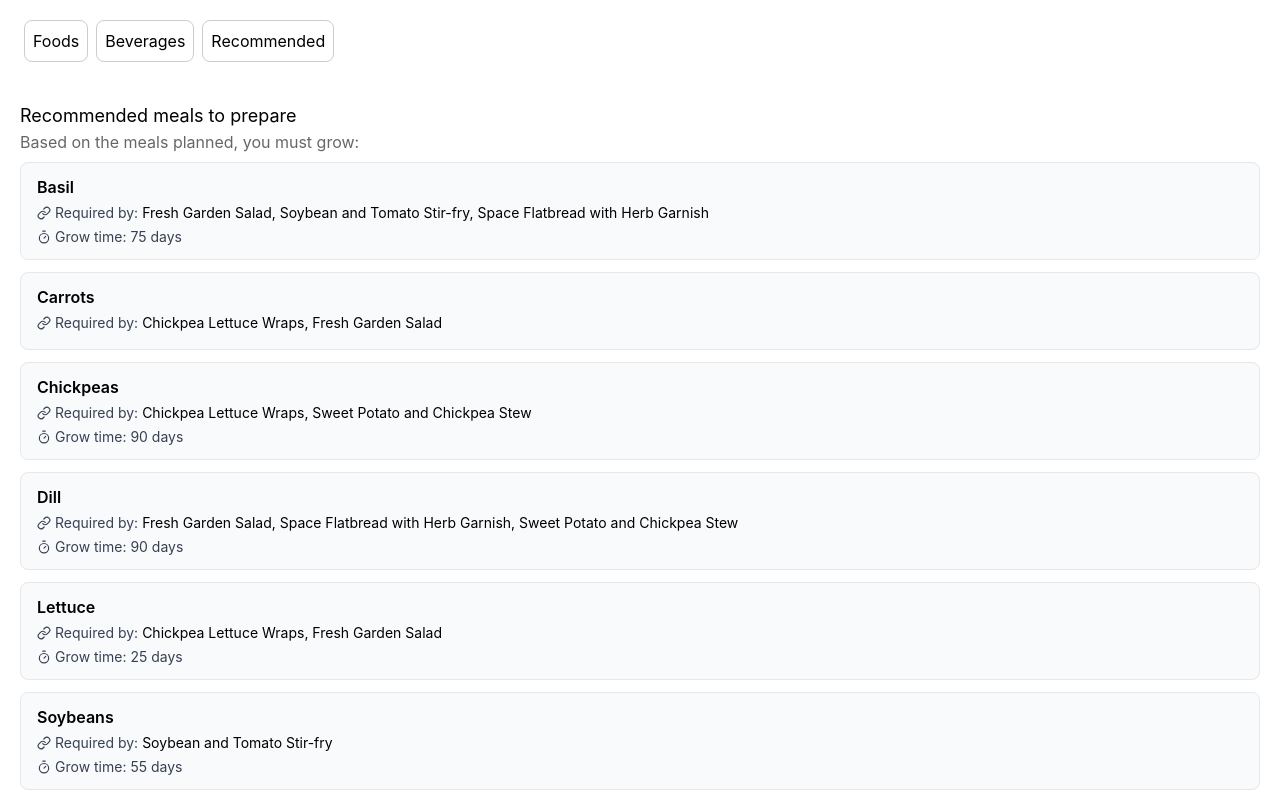
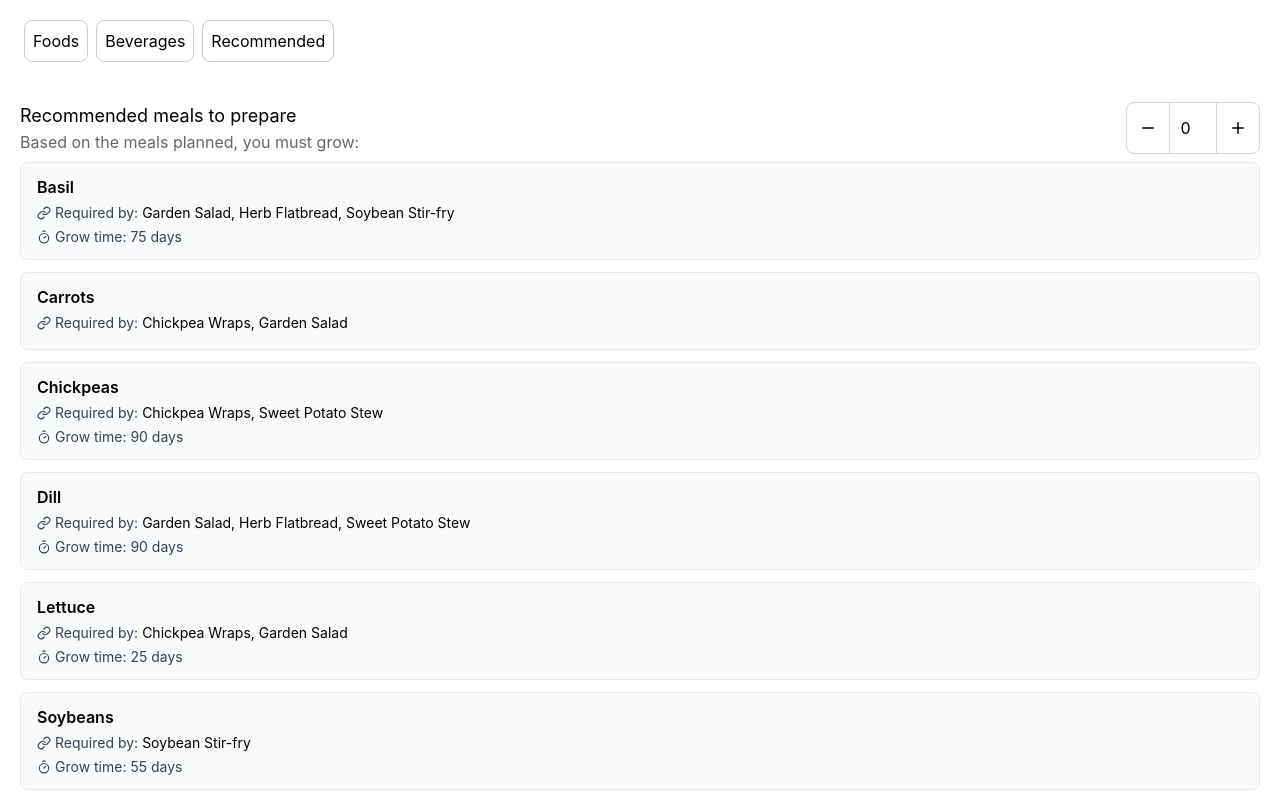
Before and after one commit to StrawberrySugars/Liftoff, a SvelteKit app: page /recommended in a window 1280 px wide. Shown: the top 800 px of the page. Built offline with nearby package versions, Linux system fonts and the light colour scheme.

Commit message:
push changes

```diff
--- a/src/lib/foods.ts
+++ b/src/lib/foods.ts
@@ -9,31 +9,31 @@ export interface Food {
 
 const initialFoods: Food[] = [
     {
-        "name": "Fresh Garden Salad",
+        "name": "Garden Salad",
         "requiredPlants": ["Lettuce", "Tomato", "Carrots", "Basil", "Dill"],
         "nutrients": ["Vitamin A", "Vitamin K", "Fiber"],
         "amount": 1
     },
     {
-        "name": "Sweet Potato and Chickpea Stew",
+        "name": "Sweet Potato Stew",
         "requiredPlants": ["Sweet potato", "Chickpeas", "Dill"],
         "nutrients": ["Carbohydrates", "Protein", "Vitamin A"],
         "amount": 1
     },
     {
-        "name": "Soybean and Tomato Stir-fry",
+        "name": "Soybean Stir-fry",
         "requiredPlants": ["Soybeans", "Tomato", "Basil"],
         "nutrients": ["Protein", "Healthy Fats", "Vitamin C"],
         "amount": 1
     },
     {
-        "name": "Space Flatbread with Herb Garnish",
+        "name": "Herb Flatbread",
         "requiredPlants": ["Wheat (Ground into flour)", "Basil", "Dill"],
         "nutrients": ["Carbohydrates", "Protein"],
         "amount": 1
     },
     {
-        "name": "Chickpea Lettuce Wraps",
+        "name": "Chickpea Wraps",
         "requiredPlants": ["Lettuce", "Chickpeas", "Carrots"],
         "nutrients": ["Protein", "Fiber", "Vitamin K"],
         "amount": 1
--- a/src/lib/ingredientStore.ts
+++ /dev/null
@@ -1,40 +0,0 @@
-import type { Ingredient } from '$lib';
-import { writable } from 'svelte/store';
-import { plants } from './planting';
-
-const initialIngredients: Ingredient[] = [
-    plants
-];
-
-function createIngredientStore() {
-    const storedData = typeof window !== 'undefined' ? localStorage.getItem('ingredients') : null;
-    const initialData = storedData ? JSON.parse(storedData) : initialIngredients;
-
-    const { subscribe, set, update } = writable<Ingredient[]>(initialData);
-
-    return {
-        subscribe,
-        addIngredient: (ingredient: Omit<Ingredient, 'id'>) =>
-            update((items) => {
-                const newIngredient = {
-                    ...ingredient,
-                    id: Math.max(...items.map((b) => b.id), 0) + 1
-                };
-                const updated = [...items, newIngredient];
-                localStorage.setItem('ingredients', JSON.stringify(updated));
-                return updated;
-            }),
-        removeIngredient: (id: number) =>
-            update((items) => {
-                const updated = items.filter((b) => b.id !== id);
-                localStorage.setItem('ingredients', JSON.stringify(updated));
-                return updated;
-            }),
-        reset: () => {
-            set(initialIngredients);
-            localStorage.setItem('ingredients', JSON.stringify(initialIngredients));
-        }
-    };
-}
-
-export const ingredients = createIngredientStore();
--- a/src/lib/meals.ts
+++ /dev/null
@@ -1,6 +0,0 @@
-import { type Ingredient, type Meal } from './index';
-import { calculateNutritionalValue } from './nutrition';
-
-export function suggestMeals(availableIngredients: Ingredient[]) {
-
-}
--- a/src/lib/nutrition.ts
+++ /dev/null
@@ -1,12 +0,0 @@
-import { type Ingredient, type NutritionalValue } from './index';
-
-function calculateNutritionalValue(ingredients: Ingredient[]): NutritionalValue {
-    return {
-        calories: 0,
-        protein: 0,
-        fat: 0,
-        carbs: 0
-    };
-}
-
-export { calculateNutritionalValue };
--- a/src/routes/+page.svelte
+++ b/src/routes/+page.svelte
@@ -82,6 +82,10 @@
 						{food.name}
 					</div>
 					<div class="text-black/60">{food.requiredPlants.join(', ')}</div>
+					<div class="mt-1 text-xs text-black/50">
+						{food.nutritionalInfo.calories} cal · {food.nutritionalInfo.protein}g protein ·
+						{food.nutritionalInfo.fat}g fat · {food.nutritionalInfo.carbs}g carbs
+					</div>
 				</div>
 				<div class="ml-auto flex items-center gap-3">
 					<button
--- a/src/routes/beverages/+page.svelte
+++ b/src/routes/beverages/+page.svelte
@@ -21,4 +21,4 @@
 	{/each}
 </div>
 
-<br>
+<br />
--- a/src/routes/recommended/+page.svelte
+++ b/src/routes/recommended/+page.svelte
@@ -1,8 +1,9 @@
 <script lang="ts">
 	import { foods } from '$lib/foods';
 	import { getPlantByName } from '$lib/planting';
-	import { Link, Timer } from '@lucide/svelte';
+	import { Link, MinusIcon, PlusIcon, Timer } from '@lucide/svelte';
 
+	let daysElapsed = $state<number>(0);
 	let allPlants = $derived([...new Set($foods.flatMap((item) => item.requiredPlants))].sort());
 
 	function mealsForPlant(plant: string) {
@@ -22,8 +23,31 @@
     p-5"
 >
 	<div>
-		<h2 class="text-lg">Recommended meals to prepare</h2>
-		<p class="text-black/60">Based on the meals planned, you must grow:</p>
+		<div class="flex">
+			<div>
+				<h2 class="text-lg">Recommended meals to prepare</h2>
+				<p class="text-black/60">Based on the meals planned, you must grow:</p>
+			</div>
+			<div class="ml-auto flex overflow-hidden rounded-lg border border-gray-300">
+				<button
+					class="flex h-full items-center justify-center px-3 hover:bg-gray-100"
+					onclick={() => (daysElapsed = Math.max(0, daysElapsed - 1))}
+				>
+					<MinusIcon size={18} />
+				</button>
+				<input
+					type="number"
+					bind:value={daysElapsed}
+					class="w-12 border-r border-l border-gray-300 px-2 py-2 text-center focus:outline-none"
+				/>
+				<button
+					class="flex h-full items-center justify-center px-3 hover:bg-gray-100"
+					onclick={() => (daysElapsed = daysElapsed + 1)}
+				>
+					<PlusIcon size={18} />
+				</button>
+			</div>
+		</div>
 		<ul class="mt-2 space-y-3">
 			{#each allPlants as plant (plant)}
 				<li
```
